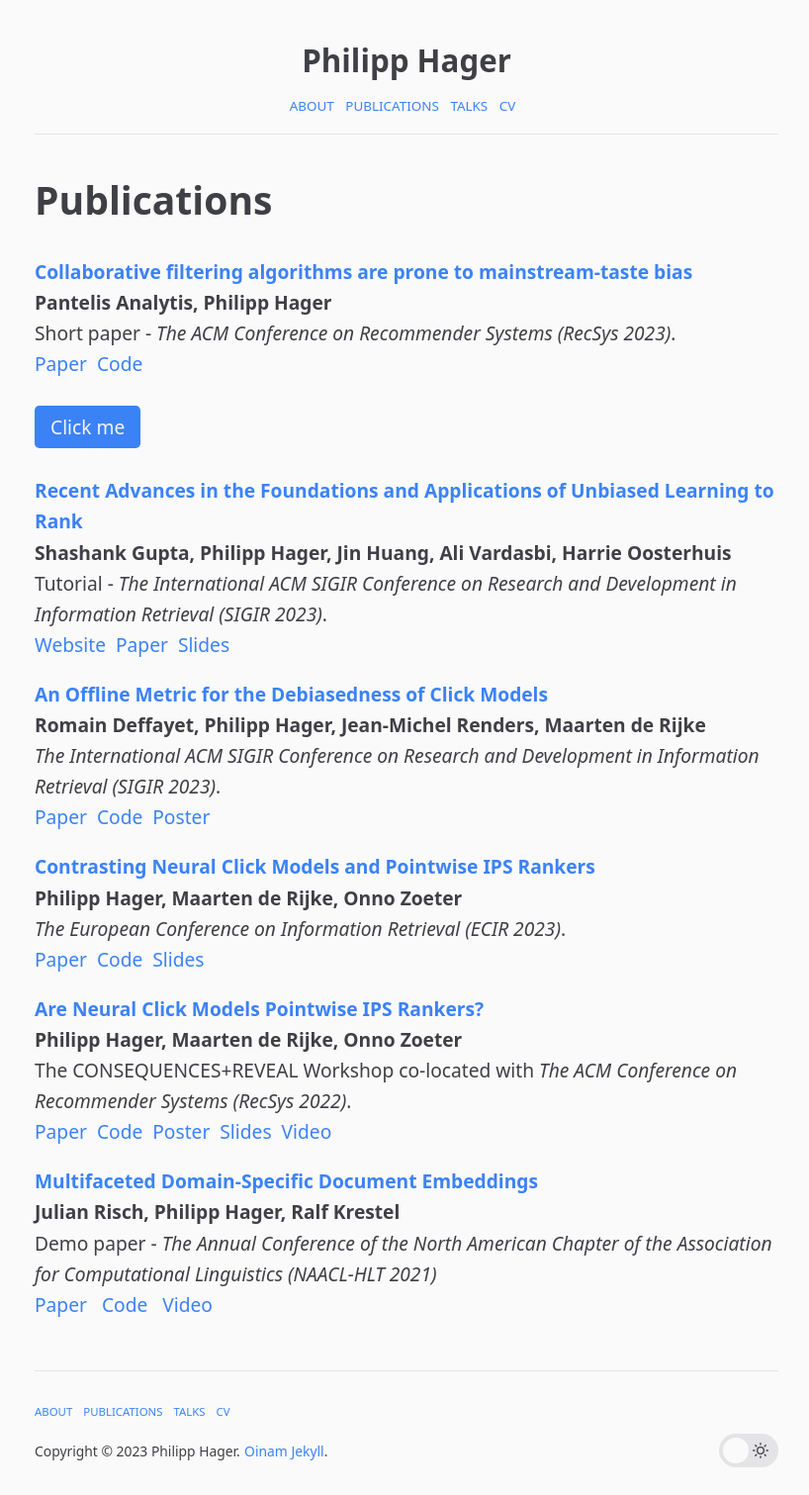
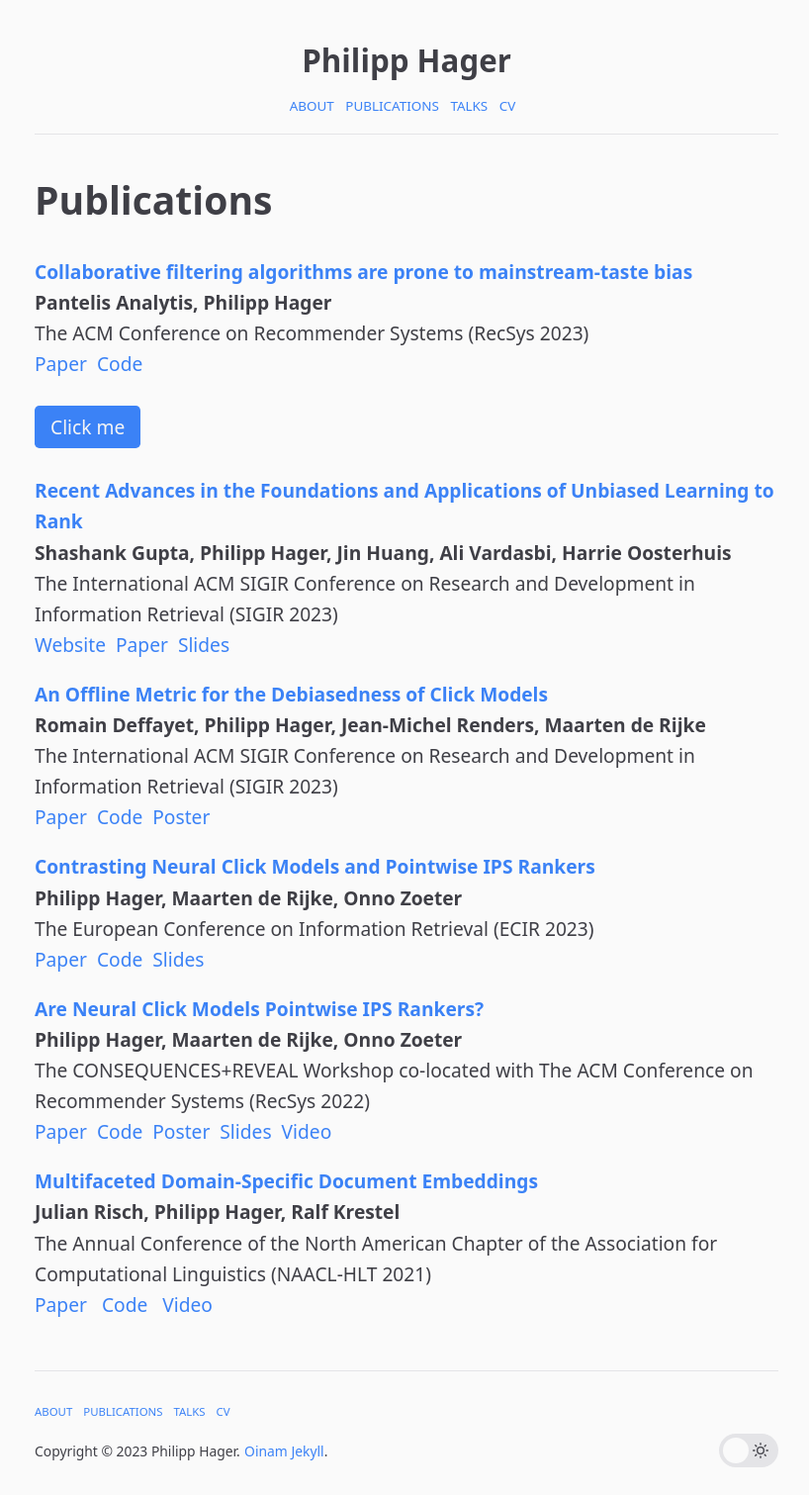
Before and after one commit to philipphager/philipphager.github.io, a Jekyll site: the page built from publications.md, in a window 1280 px wide. Shown: the whole page at 99% size, without its empty margins (229-1047 px from the left). Built offline with Jekyll 4.4.1, drawn with Linux system fonts in a browser that asks for light colours.

Commit message:
Update publications.md

```diff
--- a/publications.md
+++ b/publications.md
@@ -6,7 +6,7 @@
 
 **[Collaborative filtering algorithms are prone to mainstream-taste bias](/assets/papers/2023-recsys-mainstream-taste.pdf)**\\
 **Pantelis Analytis, Philipp Hager**\\
-Short paper - *The ACM Conference on Recommender Systems (RecSys 2023)*.\\
+The ACM Conference on Recommender Systems (RecSys 2023)\\
 [Paper](/assets/papers/2023-recsys-mainstream-taste.pdf)
 &nbsp;[Code](https://github.com/philipphager/recsys-mainstream-taste-bias)
 
@@ -15,14 +15,14 @@
 
 **[Recent Advances in the Foundations and Applications of Unbiased Learning to Rank](https://sites.google.com/view/sigir-2023-tutorial-ultr)**\\
 **Shashank Gupta, Philipp Hager, Jin Huang, Ali Vardasbi, Harrie Oosterhuis**\\
-Tutorial - *The International ACM SIGIR Conference on Research and Development in Information Retrieval (SIGIR 2023)*.\\
+The International ACM SIGIR Conference on Research and Development in Information Retrieval (SIGIR 2023)\\
 [Website](https://sites.google.com/view/sigir-2023-tutorial-ultr)
 &nbsp;[Paper](/assets/tutorials/2023-sigir-ultr-tutorial.pdf)
 &nbsp;[Slides](https://docs.google.com/presentation/d/1NdhDEn8xKPQO-J0YiF6KPKP20CiNLctF7krrGldEywY/present)
 
 **[An Offline Metric for the Debiasedness of Click Models](/assets/papers/2023-sigir-debiasedness.pdf)**\\
 **Romain Deffayet, Philipp Hager, Jean-Michel Renders, Maarten de Rijke**\\
-*The International ACM SIGIR Conference on Research and Development in Information Retrieval (SIGIR 2023)*.\\
+The International ACM SIGIR Conference on Research and Development in Information Retrieval (SIGIR 2023)\\
 [Paper](/assets/papers/2023-sigir-debiasedness.pdf)
 &nbsp;[Code](https://github.com/philipphager/sigir-cmip)
 &nbsp;[Poster](/assets/posters/2023-sigir-debiasedness.pdf)
@@ -30,7 +30,7 @@
 
 **[Contrasting Neural Click Models and Pointwise IPS Rankers](/assets/papers/2023-ecir-cm-vs-ips.pdf)**\\
 **Philipp Hager, Maarten de Rijke, Onno Zoeter**\\
-*The European Conference on Information Retrieval (ECIR 2023)*.\\
+The European Conference on Information Retrieval (ECIR 2023)\\
 [Paper](/assets/papers/2023-ecir-cm-vs-ips.pdf)
 &nbsp;[Code](https://github.com/philipphager/ultr-cm-vs-ips)
 &nbsp;[Slides](/assets/slides/2023-ecir-cm-vs-ips.pdf)
@@ -38,7 +38,7 @@
 
 **[Are Neural Click Models Pointwise IPS Rankers?](/assets/papers/2022-cm-vs-ips.pdf)**\\
 **Philipp Hager, Maarten de Rijke, Onno Zoeter**\\
-The CONSEQUENCES+REVEAL Workshop co-located with *The ACM Conference on Recommender Systems (RecSys 2022)*.\\
+The CONSEQUENCES+REVEAL Workshop co-located with The ACM Conference on Recommender Systems (RecSys 2022)\\
 [Paper](/assets/papers/2022-cm-vs-ips.pdf)
 &nbsp;[Code](https://github.com/philipphager/ultr-cm-vs-ips)
 &nbsp;[Poster](/assets/posters/2022-cm-vs-ips.pdf)
@@ -48,7 +48,7 @@
 
 **[Multifaceted Domain-Specific Document Embeddings](https://aclanthology.org/2021.naacl-demos.9/)**\\
 **Julian Risch, Philipp Hager, Ralf Krestel**\\
-Demo paper - *The Annual Conference of the North American Chapter of the Association for Computational Linguistics (NAACL-HLT 2021)*\\
+The Annual Conference of the North American Chapter of the Association for Computational Linguistics (NAACL-HLT 2021)\\
 [Paper](https://hpi.de/fileadmin/user_upload/fachgebiete/naumann/people/risch/risch2021multifaceted.pdf)
 &nbsp; [Code](https://github.com/philipphager/faceted-domain-encoder)
 &nbsp; [Video](https://www.youtube.com/watch?v=HHcsX2clEwg)
```
